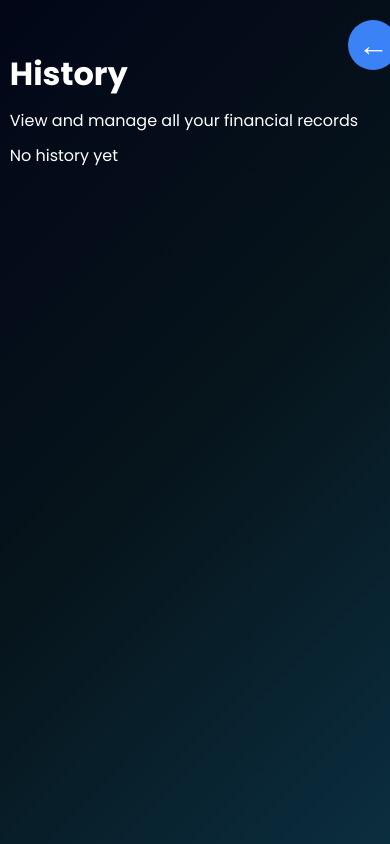
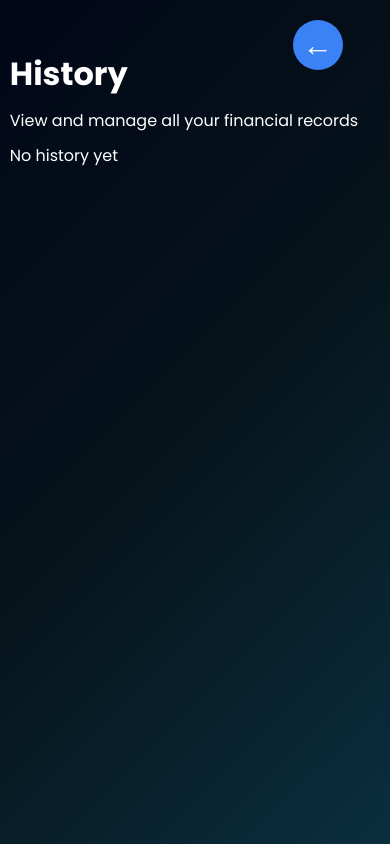
Before and after one commit to Viktor-angelo/Finsight, a React (Vite) app in the folder frontend/: page /dashboard in a window 390 px wide. Built offline with nearby package versions, Linux system fonts and the light colour scheme; sample sign-in values are in the browser's storage.

Commit message:
definitive button

```diff
--- a/frontend/src/pages/Finance.css
+++ b/frontend/src/pages/Finance.css
@@ -164,8 +164,7 @@ margin-left: 5vh;
   .backFloating{
     display: flex;
     position: relative;
-
-    left: 80%;
+    left: 65%;
 
   }
 
```
